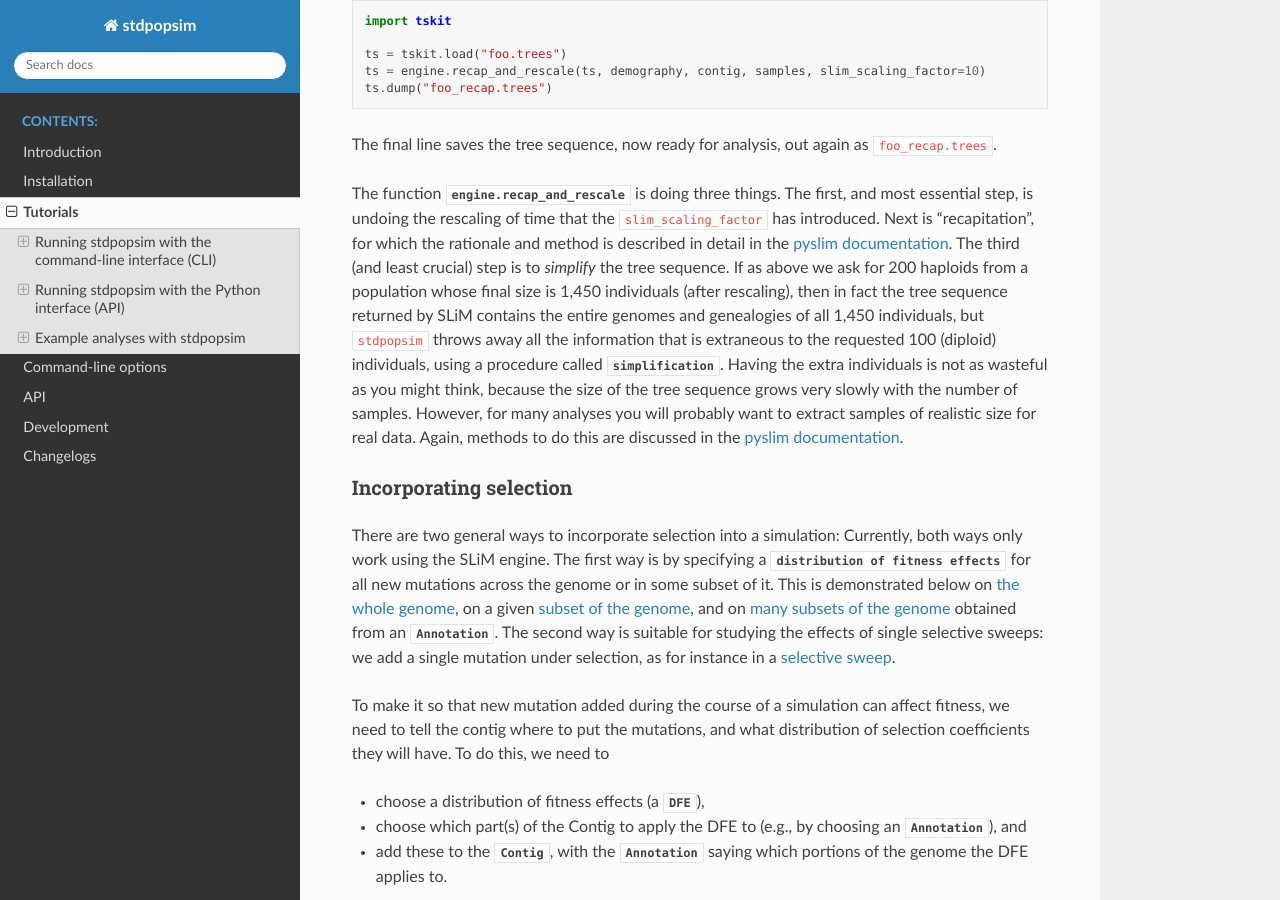
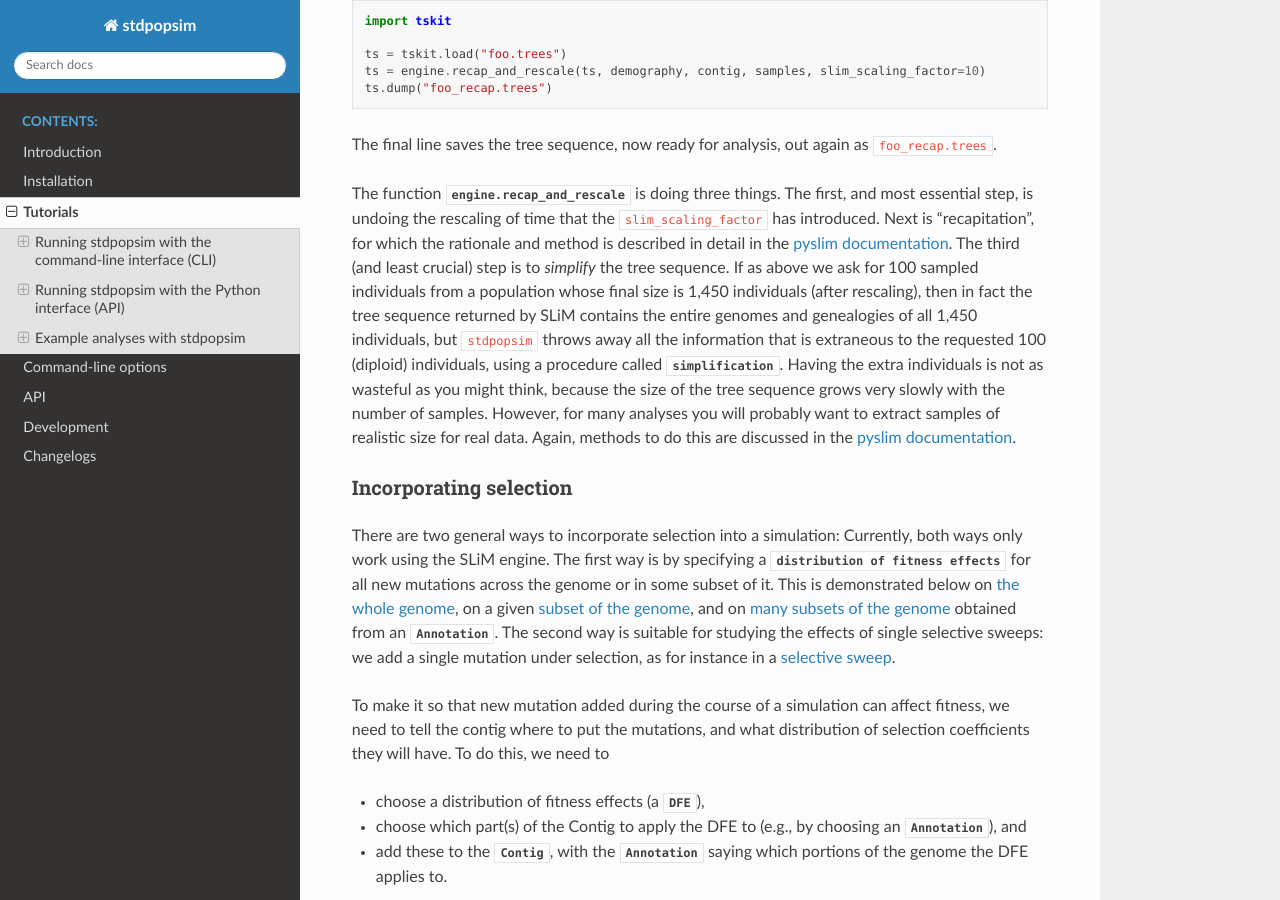
Before and after one commit to popsim-consortium/stdpopsim, a Sphinx documentation site: the page built from docs/tutorial.rst, in a window 1280 px wide and 900 px high, scrolled down 16524 px. Built offline with Sphinx 7.4.7 and the Read the Docs theme 2.0.0, drawn with Linux system fonts in a browser that asks for light colours; pages that are not in the unit, such as notebooks, are missing from menus.

Commit message:
Update docs/tutorial.rst
Co-authored-by: Peter Ralph <petrel.harp@gmail.com>

```diff
--- a/docs/tutorial.rst
+++ b/docs/tutorial.rst
@@ -959,7 +959,7 @@ Next is "recapitation",
 for which the rationale and method is described in detail in the
 `pyslim documentation <https://tskit.dev/pyslim/docs/latest/tutorial.html#recapitation>`__.
 The third (and least crucial) step is to *simplify* the tree sequence.
-If as above we ask for 200 haploids from a population whose final size is
+If as above we ask for 100 sampled individuals from a population whose final size is
 1,450 individuals (after rescaling),
 then in fact the tree sequence returned by SLiM contains the entire genomes
 and genealogies of all 1,450 individuals,
```
